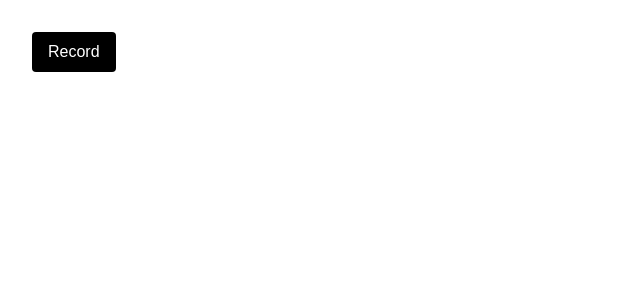
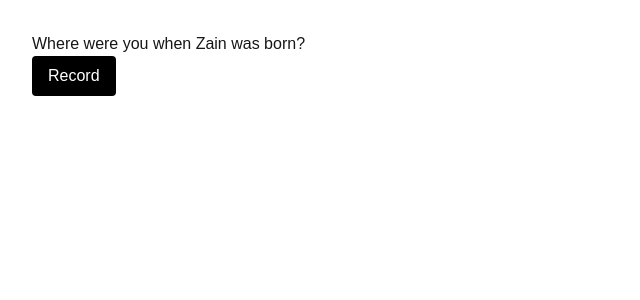
Before and after one commit to sarahalshawesh/voice_memories_app, a Next.js app in the folder frontend/: page / in a window 1280 px wide. Both pictures are taken after a click on the button "Where were you when Zain was born?". Shown: the top 300 px of the page, without its empty margins (0-640 px from the left). Built offline with nearby package versions, Linux system fonts and the light colour scheme.

Commit message:
shows text on prompt screen

```diff
--- a/frontend/app/page.tsx
+++ b/frontend/app/page.tsx
@@ -26,15 +26,22 @@ export default function Home() {
   }, []);
 
   function changeScreen(selectedPromptId: number) {
-    setIsHomeScreen(false)
-    setCurrentPromptId(selectedPromptId)
+    setIsHomeScreen(false);
+    setCurrentPromptId(selectedPromptId);
+  }
+
+  function getPromptText() {
+    const currentPrompt = prompts.find((prompt) => prompt.promptId === currentPromptId);
+    if (currentPrompt) {
+      return currentPrompt.text
+    }
   }
 
 
   // Adds name to localStorage
   function storeName() {
     localStorage.setItem('personName', personName);
-    setIsNameStored(true)
+    setIsNameStored(true);
   }
 
   // When user types into the name bix, it's saved to personName
@@ -170,6 +177,7 @@ export default function Home() {
         /* Prompt screen */
       <div>
         {/* Logic for button switch between Record and Stop */}
+        <p>{getPromptText()}</p>
         {!isRecording ? (
           <button
           onClick={startRecording}
```
